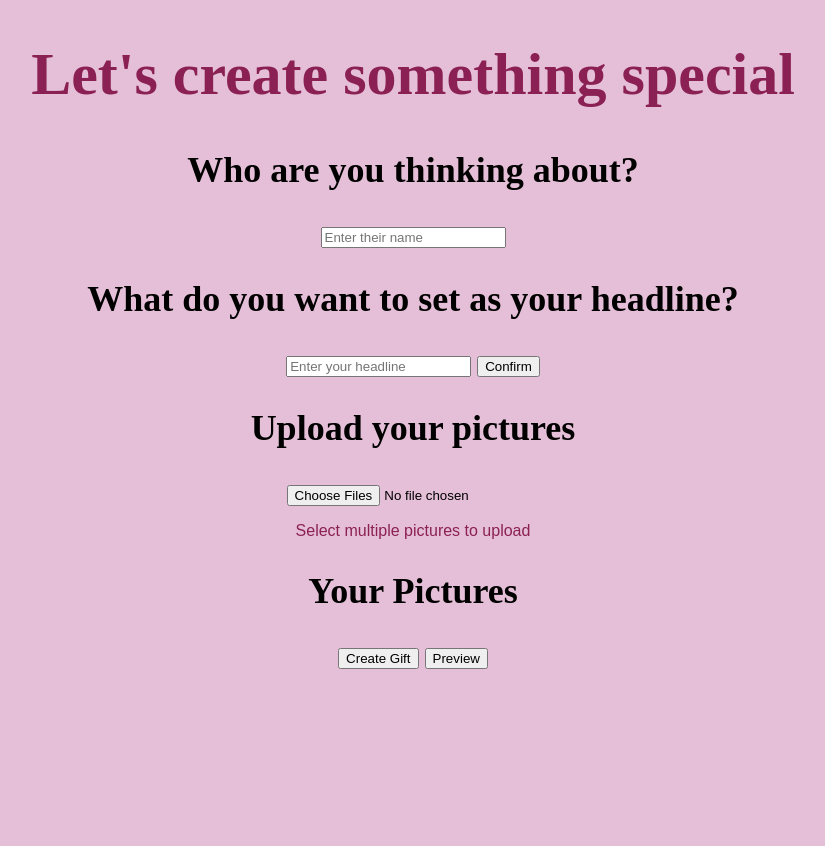
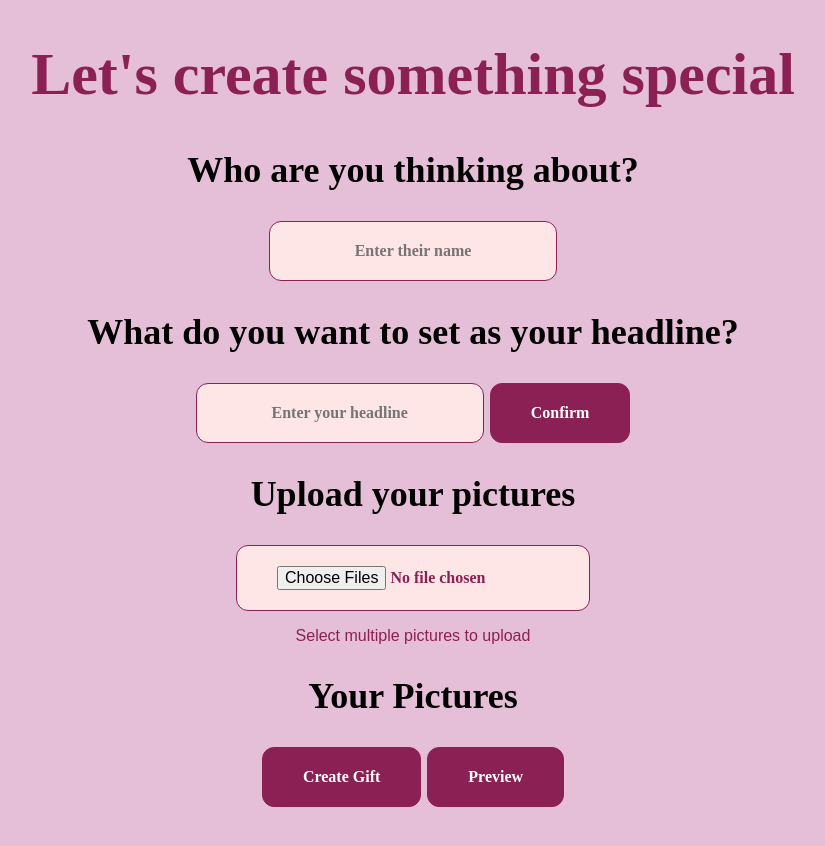
Before and after one commit to lindabuescher/thoughtofyou, a plain HTML site: page web-projects/first-website/pages/create.html in a window 1280 px wide. Shown: the top 846 px of the page, without its empty margins (227-1052 px from the left). Drawn offline with Linux system fonts and the light colour scheme.

Commit message:
Design changes and auto resize of input fields

```diff
--- a/web-projects/first-website/css/styles.css
+++ b/web-projects/first-website/css/styles.css
@@ -49,9 +49,36 @@ a {
 }
 
 
+input {
+  padding: 20px 40px;
+  text-align: center;
+  border: 1px solid #8b2054;
+  background-color: #ffe6e6;
+  font-family: "Libre Baskerville", serif;
+  border-radius: 12px;
+  font-size: 16px;
+  font-weight: bold;
+  min-width: 200px;
+  width: fit-content;
+  max-width: 80%;
+  color: #8b2054;
+  outline: #8b2054;
+}
+
+button {
+  padding: 20px 40px;
+  text-align: center;
+  border: 1px solid #8b2054;
+  background-color: #8b2054;
+  color: #ffffff;
+  font-family: "Libre Baskerville", serif;
+  border-radius: 12px;
+  font-size: 16px;
+  font-weight: bold;
+  width: fit-content;
+}
 
 
-/* General list styling */
 nav ul {
     list-style: none;
     padding-top: 40px;
@@ -94,7 +121,6 @@ nav input:focus {
 }
 
 
-/* Create a Gift button */
 nav .create-button {
     text-decoration: none;
     color: #ffffff;
--- /dev/null
+++ b/web-projects/first-website/js/create.js
@@ -0,0 +1,9 @@
+
+
+// I want to create a auto resize inout field
+
+const input = document.querySelector('input');
+input.addEventListener('input', function() {
+    this.style.width = 'auto';
+    this.style.width = (this.scrollWidth - 40) + 'px';
+});
--- a/web-projects/first-website/pages/create.html
+++ b/web-projects/first-website/pages/create.html
@@ -9,35 +9,29 @@
     <h1 id="typing-text">Let's create something special</h1>
 
     <main>
-        <!-- Step 1: Who are you thinking about? -->
         <section class="form-section">
             <h2>Who are you thinking about?</h2>
             <input type="text" id="recipient-name" placeholder="Enter their name" required>
         </section>
 
-        <!-- Step 2: Set your headline -->
         <section class="form-section">
             <h2>What do you want to set as your headline?</h2>
             <input type="text" id="custom-headline" placeholder="Enter your headline" required>
             <button type="button" id="confirm-headline">Confirm</button>
         </section>
 
-        <!-- Step 3: Upload pictures -->
         <section class="form-section">
             <h2>Upload your pictures</h2>
             <input type="file" id="picture-upload" multiple accept="image/*">
             <p class="upload-hint">Select multiple pictures to upload</p>
         </section>
 
-        <!-- Step 4: Pictures display area -->
         <section class="pictures-section" id="pictures-container">
             <h2>Your Pictures</h2>
             <div id="uploaded-pictures">
-                <!-- Pictures and subtitles will be added here dynamically -->
             </div>
         </section>
 
-        <!-- Final actions -->
         <section class="form-section">
             <button type="button" id="create-gift" class="create-button">Create Gift</button>
             <button type="button" id="preview-gift" class="create-button">Preview</button>
@@ -51,5 +45,6 @@
 
     <script src="../js/animations.js"></script>
     <script src="../js/main.js"></script>
+    <script src="../js/create.js"></script>
 </body>
 </html>
```
Also changed, not shown: 3 other files.
